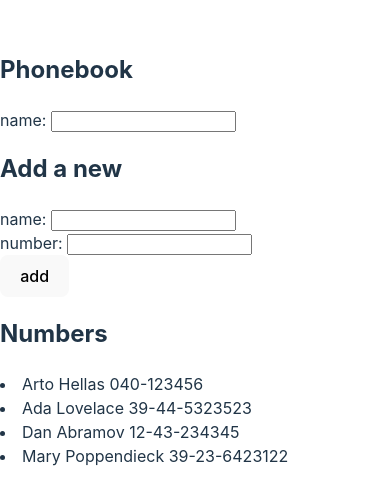
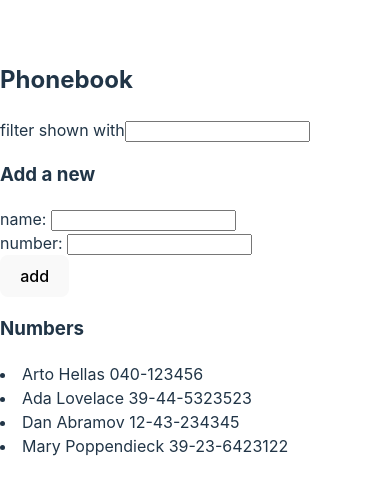
Before and after one commit to alexha11/FullStackUniversityOfHelsinki, a React (Vite) app in the folder part2/phonebook/: page / in a window 390 px wide. Shown: the part 172-676 px from the top of the page. Built offline with nearby package versions, Linux system fonts and the light colour scheme.

Commit message:
done phonebook step5

```diff
--- a/part2/phonebook/src/App.jsx
+++ b/part2/phonebook/src/App.jsx
@@ -1,14 +1,7 @@
 import React, { useState } from 'react';
-
-const NameLists = ({ nameList }) => {
-  return (
-    <li>
-      {nameList.name} {nameList.number}
-    </li>
-  );
-};
-
-const Header = ({ text }) => <h2>{text}</h2>;
+import Filter from './components/Filter';
+import PersonForm from './components/PersonForm';
+import Persons from './components/Persons';
 
 const App = () => {
   const initialPersons = [
@@ -59,31 +52,17 @@ const App = () => {
 
   return (
     <div>
-      <Header text="Phonebook" />
-      <form>
-        <div>
-          name:{' '}
-          <input value={filterName} onChange={handleInputChange} />
-        </div>
-      </form>
-      <Header text="Add a new" />
-      <form onSubmit={addInformation}>
-        <div>
-          name:{' '}
-          <input value={newName} onChange={handleNameChange} />
-        </div>
-        <div>
-          number:{' '}
-          <input value={newNumber} onChange={handleNumberChange} />
-        </div>
-        <div>
-          <button type="submit">add</button>
-        </div>
-      </form>
-      <Header text="Numbers" />
-      {filteredPersons.map((person) => (
-        <NameLists key={person.id} nameList={person} />
-      ))}
+      <h2>Phonebook</h2>
+
+      <Filter filterName={filterName} handleInputChange={handleInputChange}/>
+
+      <h3>Add a new</h3>
+
+      <PersonForm addInformation={addInformation} newName={newName} newNumber={newNumber} handleNameChange={handleNameChange} handleNumberChange={handleNumberChange}/>
+
+      <h3>Numbers</h3>
+
+      <Persons filteredPersons={filteredPersons}/>
     </div>
   );
 };
--- /dev/null
+++ b/part2/phonebook/src/components/Filter.jsx
@@ -0,0 +1,12 @@
+const Filter = ({filterName, handleInputChange}) => {
+    return (
+        <form>
+          <div>
+            filter shown with
+            <input value={filterName} onChange={handleInputChange} />
+          </div>
+        </form>
+    )
+  }
+
+  export default Filter;
--- /dev/null
+++ b/part2/phonebook/src/components/PersonForm.jsx
@@ -0,0 +1,18 @@
+const PersonForm = ({addInformation, newName, newNumber, handleNameChange, handleNumberChange}) => {
+    return(
+      <form onSubmit={addInformation}>
+          <div>
+            name:{' '}
+            <input value={newName} onChange={handleNameChange} />
+          </div>
+          <div>
+            number:{' '}
+            <input value={newNumber} onChange={handleNumberChange} />
+          </div>
+          <div>
+            <button type="submit">add</button>
+          </div>
+        </form>
+    )
+  }
+  export default PersonForm
--- /dev/null
+++ b/part2/phonebook/src/components/Persons.jsx
@@ -0,0 +1,20 @@
+const NameLists = ({ nameList }) => {
+    return (
+      <li>
+        {nameList.name} {nameList.number}
+      </li>
+    );
+  };
+
+
+  const Persons = ({filteredPersons}) => {
+    return(
+      <div>
+        {filteredPersons.map((person) => (
+          <NameLists key={person.id} nameList={person} />
+        ))}
+      </div>
+    )
+  }
+
+  export default Persons;
```
